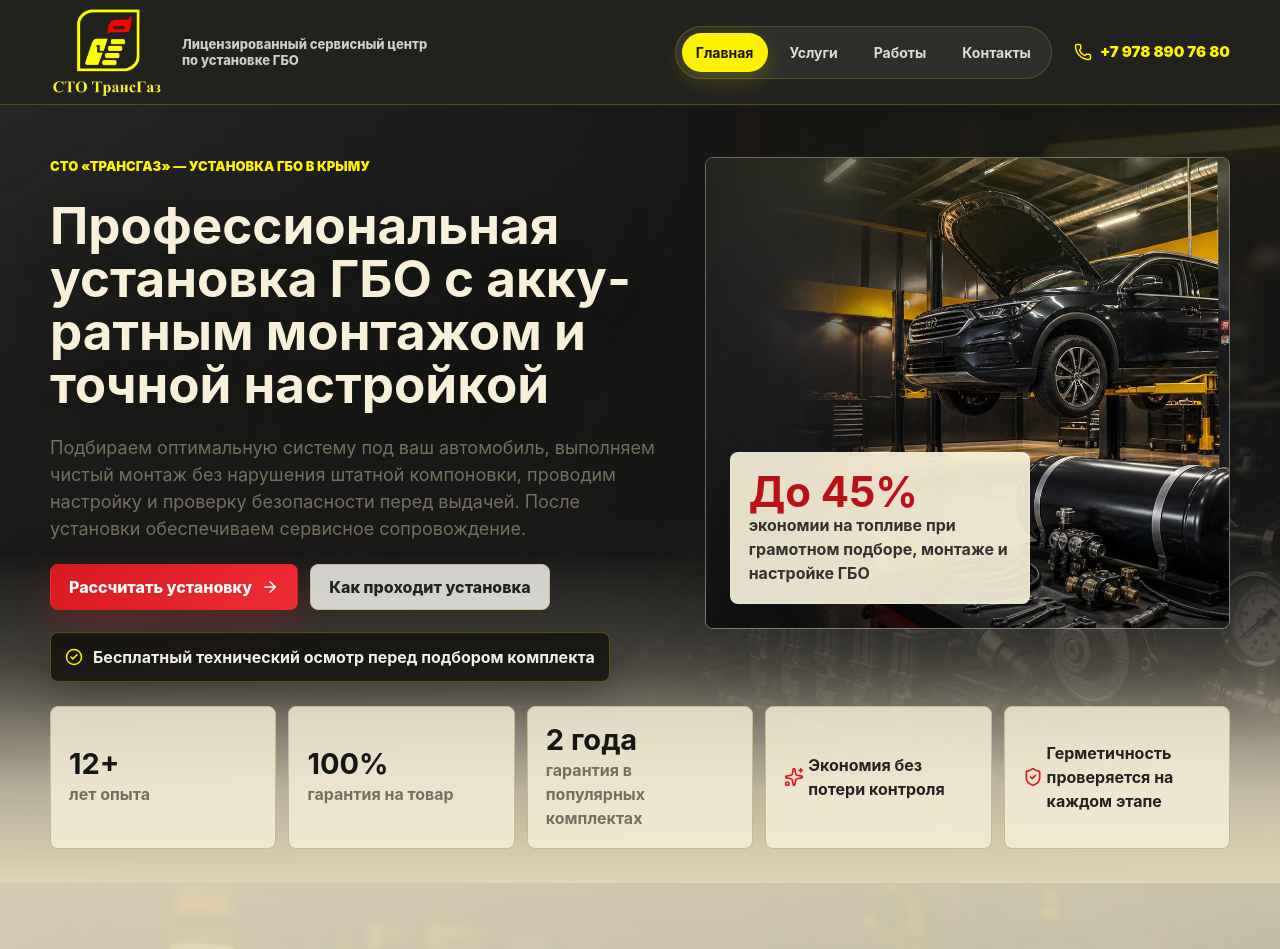
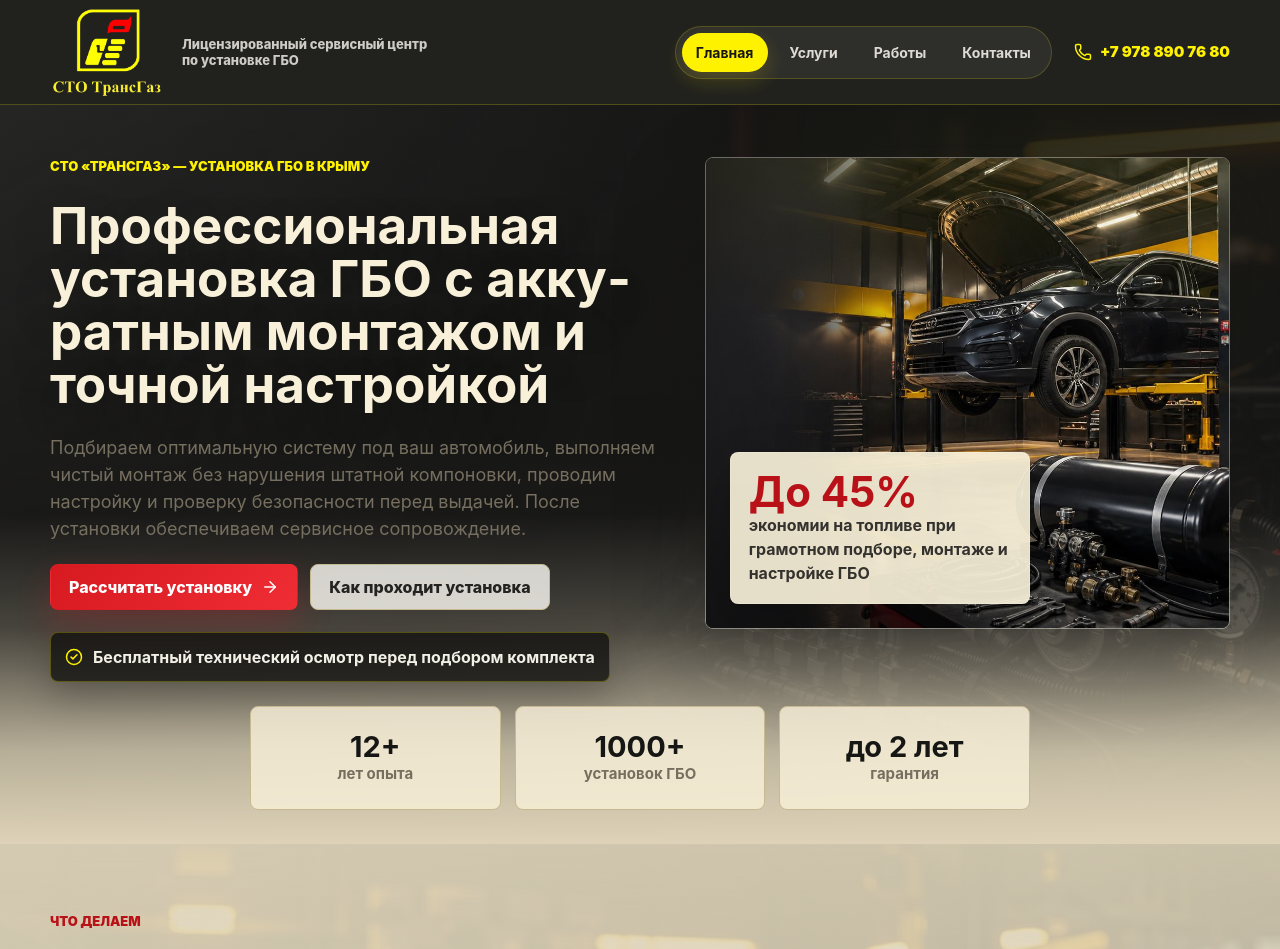
Before and after one commit to Aleks-man/ugtransgas, a React (Vite) app in the folder frontend/: page / in a window 1280 px wide. Shown: the top 949 px of the page. Built offline with nearby package versions, Linux system fonts and the light colour scheme.

Commit message:
style: simplify hero stats layout

```diff
--- a/frontend/src/data/site.ts
+++ b/frontend/src/data/site.ts
@@ -6,7 +6,6 @@ import {
   Gauge,
   Headphones,
   ShieldCheck,
-  Sparkles,
   Wrench,
 } from "lucide-react";
 
@@ -33,8 +32,8 @@ export const contactInfo = {
 
 export const stats = [
   { value: "12+", label: "лет опыта" },
-  { value: "100%", label: "гарантия на товар" },
-  { value: "2 года", label: "гарантия в популярных комплектах" },
+  { value: "1000+", label: "установок ГБО" },
+  { value: "до 2 лет", label: "гарантия " },
 ];
 
 export const services = [
@@ -137,14 +136,3 @@ export const gallery = [
   "Работа с газовой магистралью",
   "Проверка узлов после установки",
 ];
-
-export const accents = [
-  {
-    label: "Экономия без потери контроля",
-    icon: Sparkles,
-  },
-  {
-    label: "Герметичность проверяется на каждом этапе",
-    icon: ShieldCheck,
-  },
-];
--- a/frontend/src/sections/Hero.tsx
+++ b/frontend/src/sections/Hero.tsx
@@ -1,7 +1,7 @@
 import { ArrowRight, CheckCircle2 } from "lucide-react";
 import { motion } from "framer-motion";
 import heroImage from "../assets/hero-workshop-brand.jpg";
-import { accents, stats } from "../data/site";
+import { stats } from "../data/site";
 
 export function Hero() {
   return (
@@ -67,15 +67,6 @@ export function Hero() {
             <span>{item.label}</span>
           </div>
         ))}
-        {accents.map((item) => {
-          const Icon = item.icon;
-          return (
-            <div className="stat stat--soft" key={item.label}>
-              <Icon size={20} />
-              <span>{item.label}</span>
-            </div>
-          );
-        })}
       </div>
     </section>
   );
--- a/frontend/src/styles/responsive.css
+++ b/frontend/src/styles/responsive.css
@@ -39,7 +39,6 @@
     object-position: 70% 16%;
   }
 
-  .stats-row,
   .services-grid,
   .service-detail-grid,
   .work-grid--gallery,
@@ -263,6 +262,13 @@
 
   .stats-row {
     margin-top: 20px;
+    gap: 6px;
+    width: calc(100% - 24px);
+  }
+
+  .stat {
+    min-height: 70px;
+    padding: 10px 6px;
   }
 
   .section-header {
@@ -279,7 +285,6 @@
     width: 100%;
   }
 
-  .stats-row,
   .services-grid,
   .pricing-grid,
   .work-grid,
--- a/frontend/src/styles/sections/hero.css
+++ b/frontend/src/styles/sections/hero.css
@@ -209,31 +209,37 @@ h3 {
   position: relative;
   z-index: 2;
   display: grid;
-  grid-template-columns: repeat(5, 1fr);
-  gap: 12px;
+  grid-template-columns: repeat(3, minmax(0, 1fr));
+  gap: clamp(8px, 1.4vw, 14px);
+  width: min(100%, 780px);
   margin-top: 24px;
+  margin-right: auto;
+  margin-left: auto;
 }
 
 .stat {
   display: grid;
   gap: 4px;
-  min-height: 104px;
+  min-height: clamp(74px, 9vw, 104px);
   align-content: center;
-  padding: 18px;
+  padding: clamp(10px, 1.8vw, 18px);
   border: 1px solid var(--line);
   border-radius: 8px;
   background: rgba(248, 240, 216, 0.82);
+  text-align: center;
 }
 
 .stat strong {
   color: var(--green-950);
-  font-size: 29px;
+  font-size: clamp(20px, 3.2vw, 29px);
   line-height: 1;
 }
 
 .stat span {
   color: var(--muted);
+  font-size: clamp(11px, 1.5vw, 15px);
   font-weight: 700;
+  line-height: 1.22;
 }
 
 .stat--soft {
```
